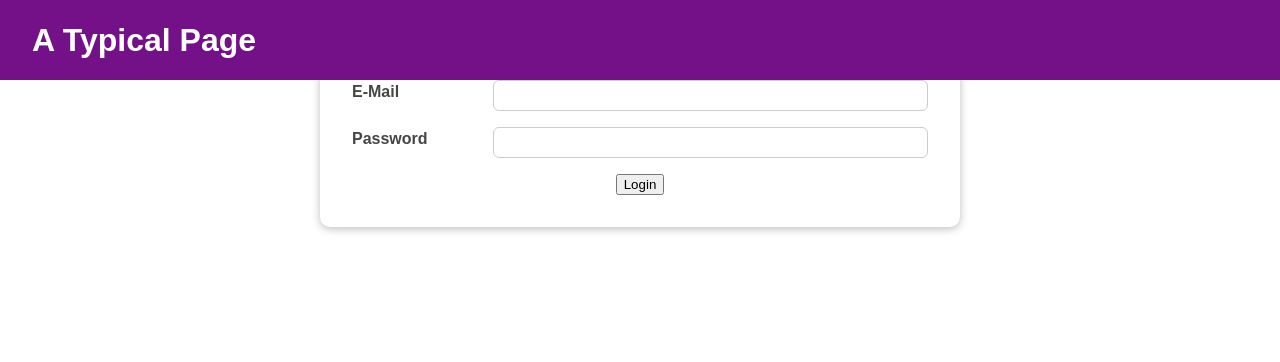
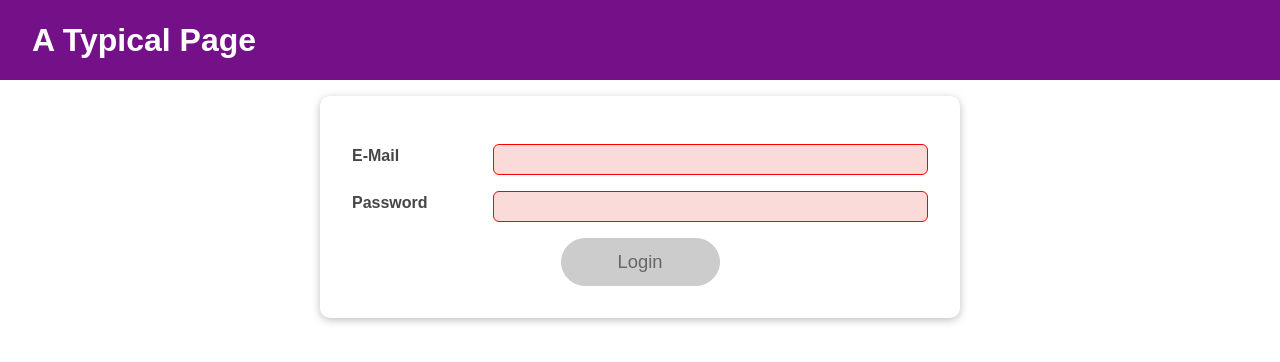
Before and after one commit to Mohit182/A-typical-page-login-authentication-, a React (Create React App) app: page / in a window 1280 px wide. Shown: the top 362 px of the page. Built offline with nearby package versions, Linux system fonts and the light colour scheme.

Commit message:
added validations in login form and changed styles of form

```diff
--- a/src/App.js
+++ b/src/App.js
@@ -1,12 +1,22 @@
-import react from "react";
+import react, { useState } from "react";
 import Login from "./Login/Login";
 import MainHeader from "./MainHeader/MainHeader";
 
 const App = () => {
+  const [isLoggedIn, setIsLoggedIn] = useState(false);
+  const loginHandler = () => {
+    setIsLoggedIn(true);
+  };
+  const logoutHandler = () => {
+    setIsLoggedIn(false);
+  };
   return (
     <div>
-      <MainHeader />
-      <Login />
+      <MainHeader isAuthenticated={isLoggedIn} onLogout={logoutHandler} />
+      <main>
+        {!isLoggedIn && <Login onLogin={loginHandler} />}
+        {isLoggedIn && <h1>Welcome to the app!</h1>}
+      </main>
     </div>
   );
 };
--- a/src/Login/Login.js
+++ b/src/Login/Login.js
@@ -1,20 +1,73 @@
-import react from "react";
+import react, { useState } from "react";
+import Button from "../UI/Button/Button";
 import Card from "../UI/Card/Card";
 import classes from "./Login.module.css";
 const Login = (props) => {
+  const [enteredEmail, setEnteredEmail] = useState("");
+  const [isValidEmail, setIsValidEmail] = useState(false);
+  const [enteredPassword, setEnteredPassword] = useState("");
+  const [isValidPassword, setIsValidPassword] = useState(false);
+  const [isValidForm, setIsValidForm] = useState(false);
+
+  const emailChangeHandler = (event) => {
+    setEnteredEmail(event.target.value);
+    setIsValidForm(validateEmailHandler && validatePasswordHandler);
+  };
+  const passwordChangeHandler = (event) => {
+    setEnteredPassword(event.target.value);
+    setIsValidForm(validateEmailHandler && validatePasswordHandler);
+  };
+
+  const validateEmailHandler = (email) => {
+    const re =
+      /^(([^<>()[\]\\.,;:\s@\"]+(\.[^<>()[\]\\.,;:\s@\"]+)*)|(\".+\"))@((\[[0-9]{1,3}\.[0-9]{1,3}\.[0-9]{1,3}\.[0-9]{1,3}\])|(([a-zA-Z\-0-9]+\.)+[a-zA-Z]{2,}))$/;
+    setIsValidEmail(re.test(email));
+  };
+  const validatePasswordHandler = (password) => {
+    const re = /^(?=.*[A-Za-z])(?=.*d)[A-Za-zd]{8,}$/;
+    setIsValidPassword(re.test(password));
+  };
+
+  const submitHandler = (event) => {
+    event.preventDefault();
+    props.onLogin(enteredEmail, enteredPassword);
+  };
+
   return (
     <Card className={classes.login}>
-      <form>
-        <div className={classes.control}>
-          <label>E-Mail</label>
-          <input type="email" />
+      <form onSubmit={submitHandler}>
+        <div
+          className={`${classes.control} ${
+            isValidEmail === false ? classes.invalid : ""
+          }`}
+        >
+          <label htmlFor="email">E-Mail</label>
+          <input
+            type="email"
+            id="email"
+            value={enteredEmail}
+            onChange={emailChangeHandler}
+            onBlur={validateEmailHandler}
+          />
         </div>
-        <div className={classes.control}>
-          <label>Password</label>
-          <input type="password" />
+        <div
+          className={`${classes.control} ${
+            isValidPassword === false ? classes.invalid : ""
+          }`}
+        >
+          <label htmlFor="password">Password</label>
+          <input
+            type="password"
+            id="password"
+            value={enteredPassword}
+            onChange={passwordChangeHandler}
+            onBlur={validatePasswordHandler}
+          />
         </div>
         <div className={classes.actions}>
-          <button type="submit">Login</button>
+          <Button type="submit" className={classes.btn} disabled={!isValidForm}>
+            Login
+          </Button>
         </div>
       </form>
     </Card>
--- a/src/MainHeader/MainHeader.js
+++ b/src/MainHeader/MainHeader.js
@@ -1,9 +1,14 @@
 import react from "react";
 import classes from "./MainHeader.module.css";
+import Navigation from "./Navigation";
 const MainHeader = (props) => {
   return (
     <header className={classes["main-header"]}>
       <h1>A Typical Page</h1>
+      <Navigation
+        isLoggedIn={props.isAuthenticated}
+        onLogout={props.onLogout}
+      />
     </header>
   );
 };
--- /dev/null
+++ b/src/MainHeader/Navigation.js
@@ -0,0 +1,29 @@
+import React from "react";
+
+import classes from "./Navigation.module.css";
+
+const Navigation = (props) => {
+  return (
+    <nav className={classes.nav}>
+      <ul>
+        {props.isLoggedIn && (
+          <li>
+            <a href="/">Users</a>
+          </li>
+        )}
+        {props.isLoggedIn && (
+          <li>
+            <a href="/">Admin</a>
+          </li>
+        )}
+        {props.isLoggedIn && (
+          <li>
+            <button onClick={props.onLogout}>Logout</button>
+          </li>
+        )}
+      </ul>
+    </nav>
+  );
+};
+
+export default Navigation;
--- /dev/null
+++ b/src/MainHeader/Navigation.module.css
@@ -0,0 +1,43 @@
+.nav ul {
+  list-style: none;
+  margin: 0;
+  padding: 0;
+  display: flex;
+  align-items: center;
+}
+
+.nav li {
+  margin: 0;
+  margin-left: 2rem;
+}
+
+.nav a {
+  text-decoration: none;
+  color: white;
+}
+
+.nav a:hover,
+.nav a:active {
+  color: #f3cafb;
+}
+
+.nav button {
+  font: inherit;
+  background: #dd0db0;
+  border: 1px solid #dd0db0;
+  padding: 0.5rem 1.5rem;
+  color: white;
+  cursor: pointer;
+  box-shadow: 0 2px 4px rgba(0, 0, 0, 0.26);
+  border-radius: 20px;
+}
+
+.nav button:focus {
+  outline: none;
+}
+
+.nav button:hover,
+.nav button:active {
+  color: #f3cafb;
+  box-shadow: 0 2px 10px rgba(0, 0, 0, 0.26);
+}
```
